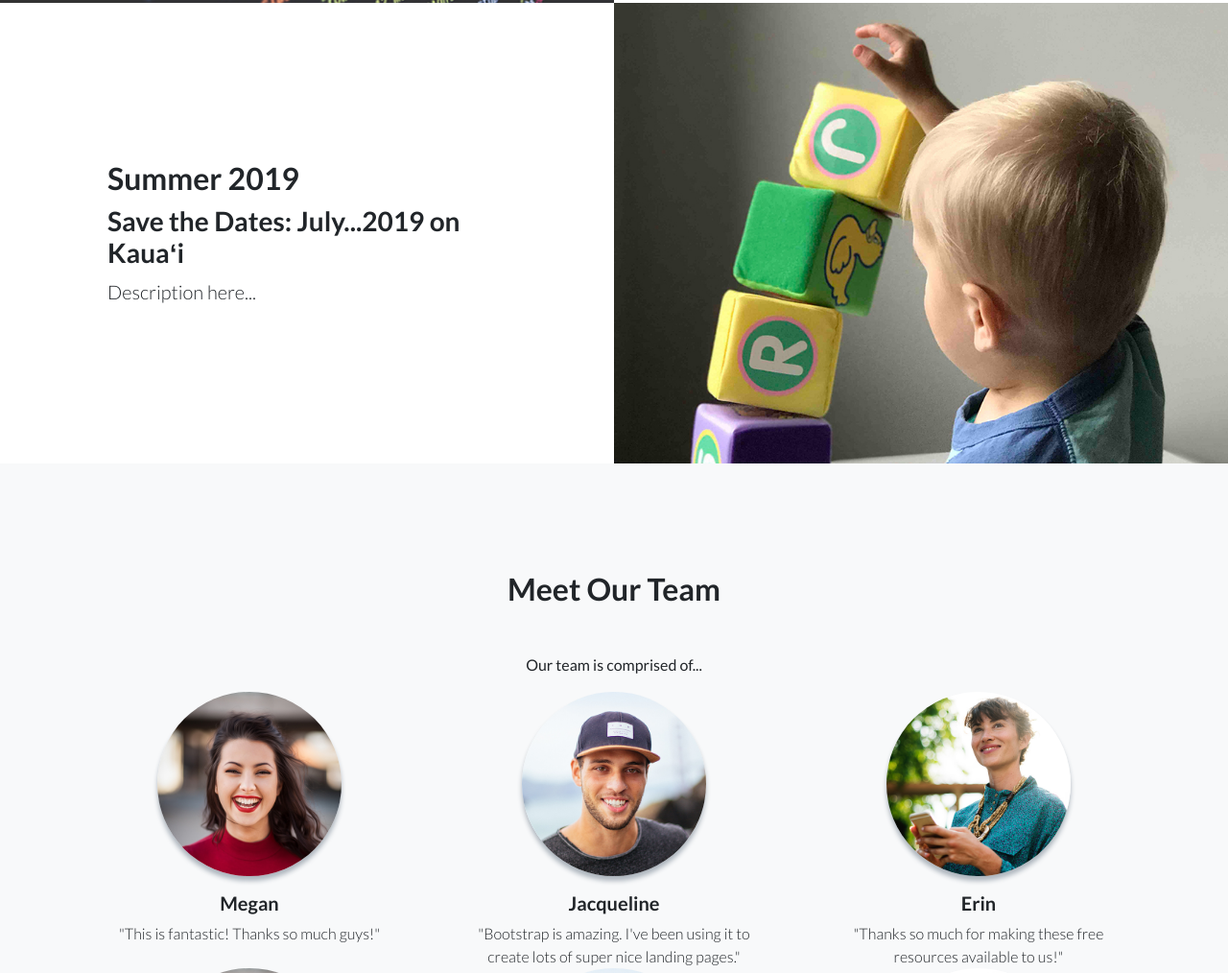
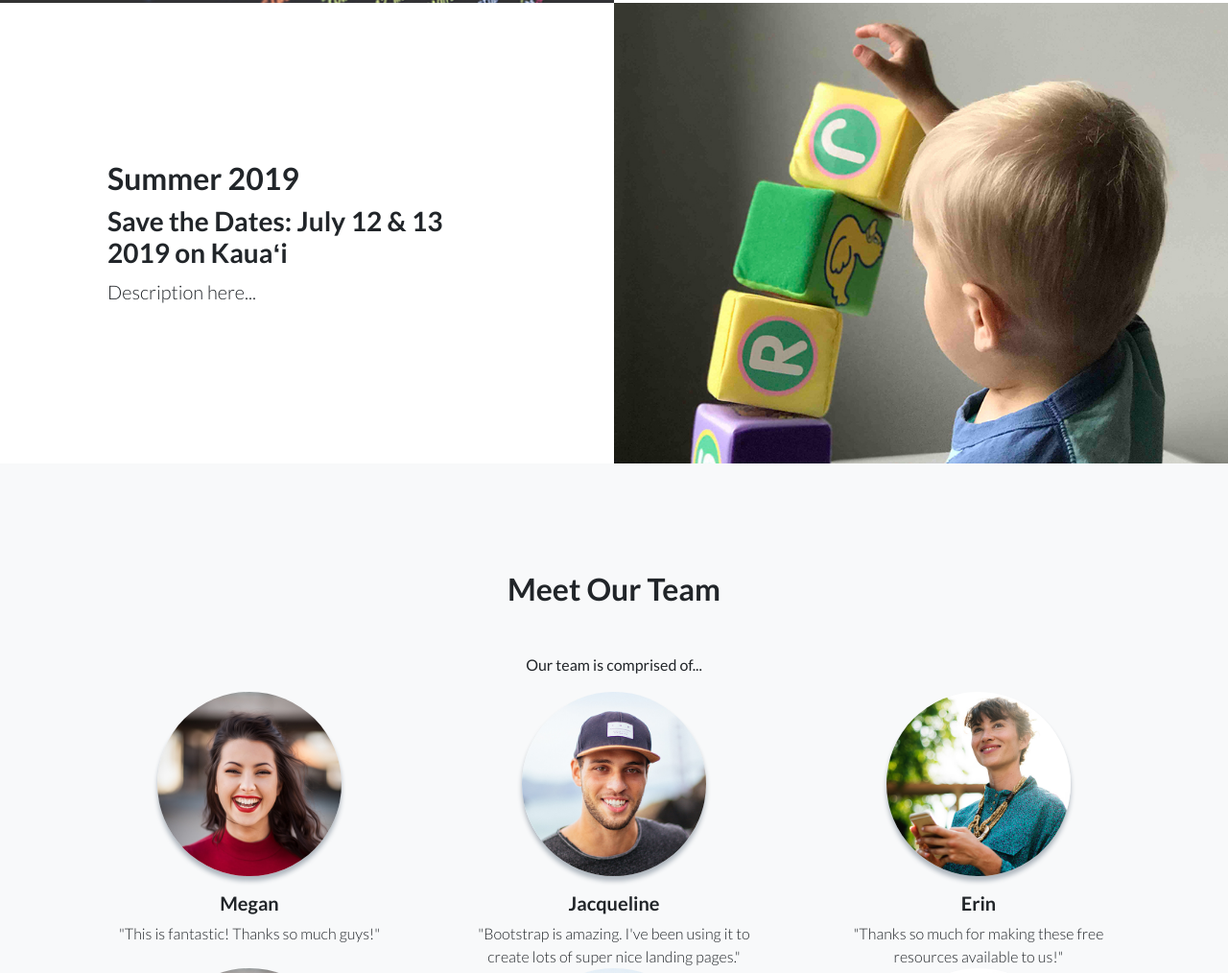
Before and after one commit to wahinePP/wahinePP.github.io, a website: page index.html in a window 1280 px wide. Shown: the part 1699-2713 px from the top of the page at 96% size. Drawn offline with Linux system fonts and the light colour scheme.

Commit message:
Added dates

```diff
--- a/index.html
+++ b/index.html
@@ -117,7 +117,7 @@
         <div class="col-lg-6 order-lg-2 text-white showcase-img" style="background-image: url('img/bg-showcase-3.jpg');"></div>
         <div class="col-lg-6 order-lg-1 my-auto showcase-text">
           <h2>Summer 2019</h2>
-            <h3>Save the Dates: July...2019 on Kauaʻi</h3>
+            <h3>Save the Dates: July 12 & 13 2019 on Kauaʻi</h3>
           <p class="lead mb-0">Description here...</p>
         </div>
       </div>
```
